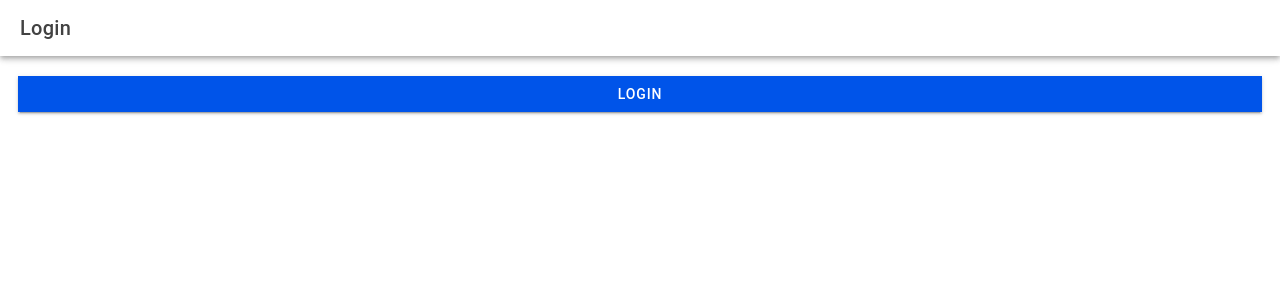
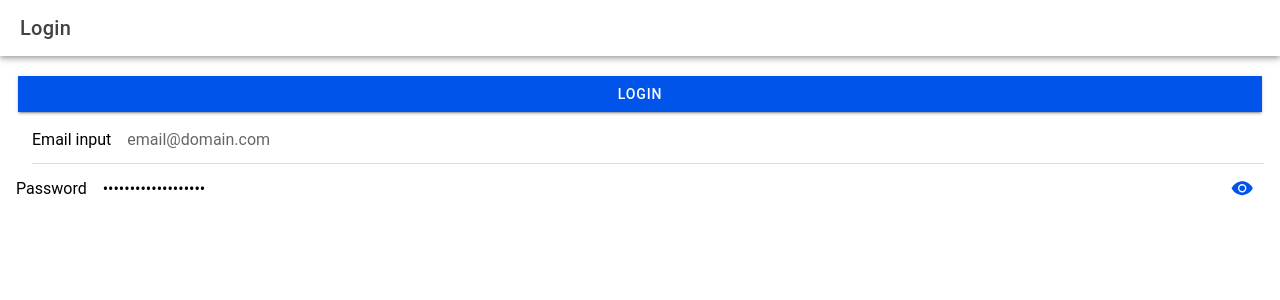
Before and after one commit to SarahSuyat/it35-lab, a React (Vite) app: page /it35-lab in a window 1280 px wide. Shown: the top 300 px of the page. Built offline with nearby package versions, Linux system fonts and the light colour scheme.

Commit message:
created email and password for login

```diff
--- a/src/pages/Login.tsx
+++ b/src/pages/Login.tsx
@@ -8,6 +8,7 @@ import {
       IonPage,
       IonTitle,
       IonToolbar ,
+      IonInput, IonItem, IonList, IonInputPasswordToggle,
       useIonRouter
   } from '@ionic/react';
 
@@ -29,6 +30,13 @@ import {
             <IonButton onClick={() => doLogin()} expand="full">
                 Login
             </IonButton>
+            <IonItem>
+        <IonInput label="Email input" type="email" placeholder="email@domain.com"></IonInput>
+      </IonItem>
+      <IonInput type="password" label="Password" value="NeverGonnaGiveYouUp">
+      <IonInputPasswordToggle slot="end"></IonInputPasswordToggle>
+    </IonInput>
+
         </IonContent>
       </IonPage>
     );
```
